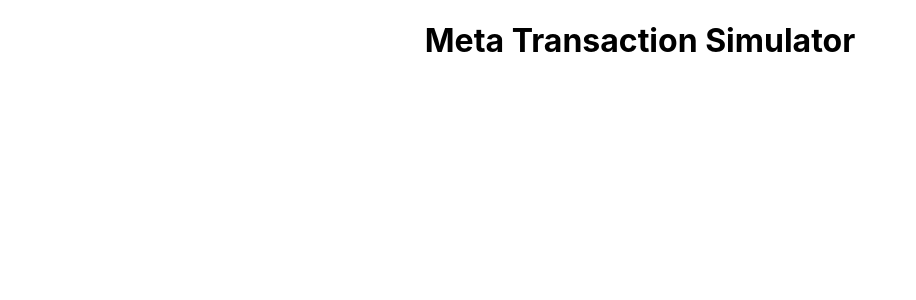
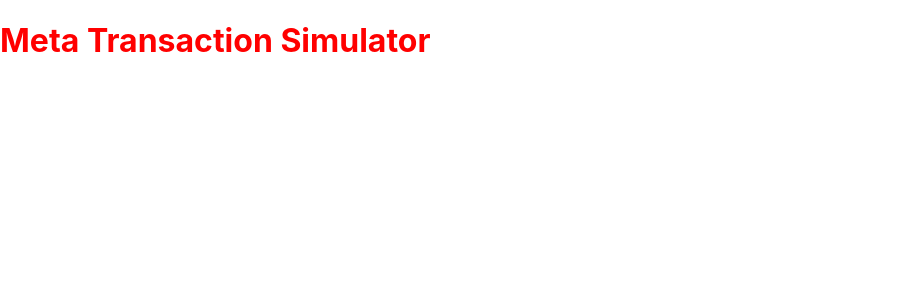
Before and after one commit to Arimsingle/FrontEnd-MetaTransaction, a React (Create React App) app: page / in a window 1280 px wide. Shown: the top 300 px of the page, without its empty margins (0-916 px from the left). Built offline with nearby package versions, Linux system fonts and the light colour scheme.

Commit message:
[Add] : add scss module

```diff
--- a/package.json
+++ b/package.json
@@ -6,6 +6,7 @@
     "@testing-library/jest-dom": "^5.12.0",
     "@testing-library/react": "^11.2.7",
     "@testing-library/user-event": "^12.8.3",
+    "node-sass": "^6.0.0",
     "react": "^17.0.2",
     "react-dom": "^17.0.2",
     "react-scripts": "4.0.3",
--- a/src/App.js
+++ b/src/App.js
@@ -1,10 +1,10 @@
 import logo from './logo.svg';
-import './App.css';
+import './sass/main.scss';
 
 function App() {
   return (
     <div className="App">
-      <h1>Meta Transaction Simulator</h1>
+      <h1 className="test">Meta Transaction Simulator</h1>
     </div>
   );
 }
--- /dev/null
+++ b/src/sass/main.scss
@@ -0,0 +1,3 @@
+.test {
+    color: red;
+}
```
Also changed, not shown: src/components/CardTransation.js (added), src/components/Nav.js (added), 1 other file (tests, documents, lock files or other folders).
